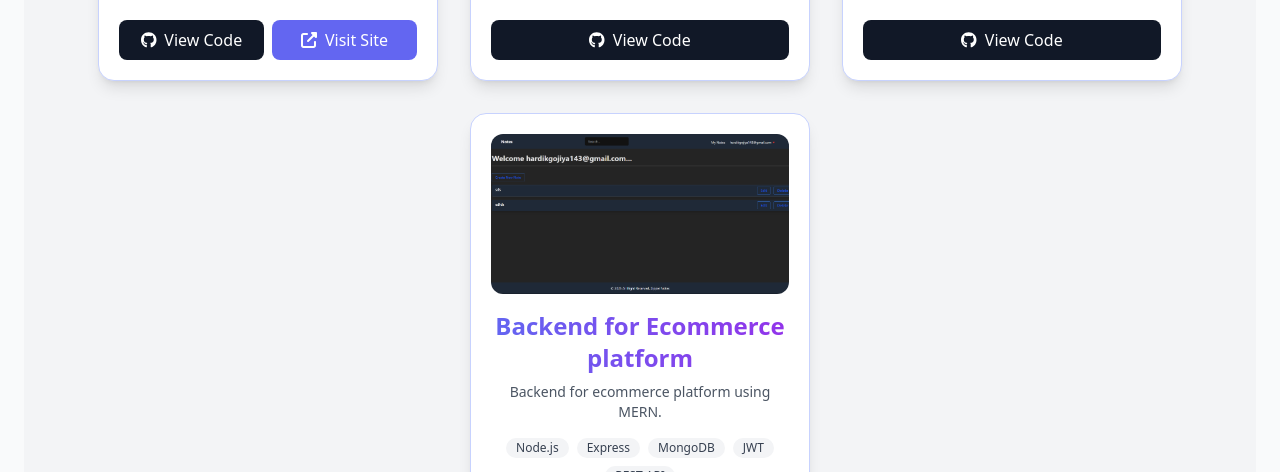
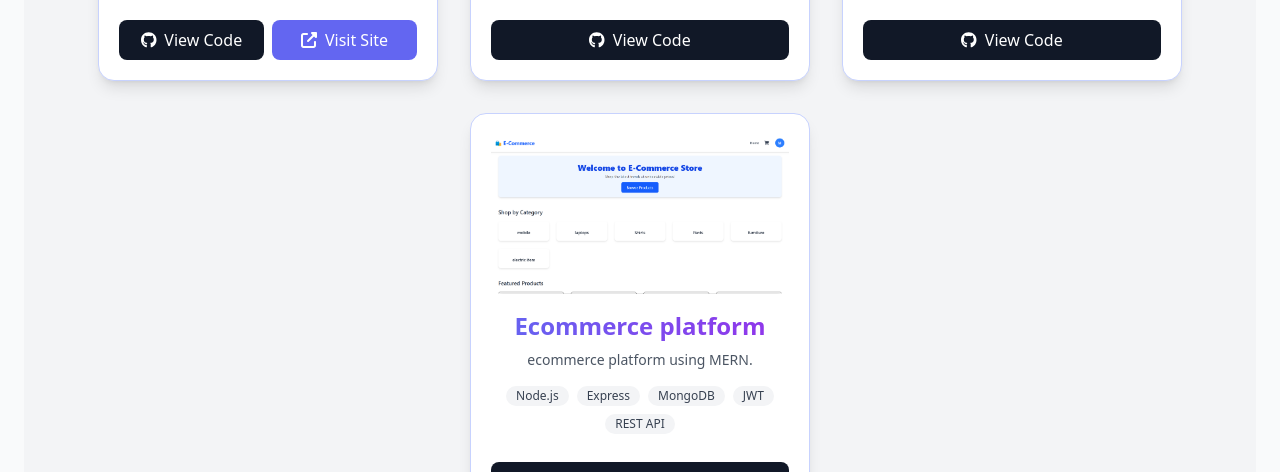
Before and after one commit to hardik-gojiya/hardik-gojiya, a React (Vite) app: page / in a window 1280 px wide. Shown: the part 2640-3112 px from the top of the page. Built offline with nearby package versions, Linux system fonts and the light colour scheme; the HTML template or start-up script is replaced by a standard one.

Commit message:
update project

```diff
--- a/src/Components/ProjectTemp.jsx
+++ b/src/Components/ProjectTemp.jsx
@@ -29,9 +29,9 @@ function ProjectTemp() {
       tech: ["MERN", "PDF-lib", "Sharp", "External APIs"],
     },
     {
-      title: "Backend for Ecommerce platform",
-      description: "Backend for ecommerce platform using MERN.",
-      image: "noteapp-mern.png",
+      title: "Ecommerce platform",
+      description: "ecommerce platform using MERN.",
+      image: "EcommerceProject.png",
       github: "https://github.com/hardik-gojiya/ECommerce",
       tech: ["Node.js", "Express", "MongoDB", "JWT", "REST API"],
     },
@@ -67,7 +67,9 @@ function ProjectTemp() {
               ))}
             </div>
 
-          <div className="mt-auto pt-4 flex gap-2 items-center"> {/* 🔥 mt-auto pushes to bottom */}
+            <div className="mt-auto pt-4 flex gap-2 items-center">
+              {" "}
+              {/* 🔥 mt-auto pushes to bottom */}
               <a
                 href={project.github}
                 target="_blank"
@@ -77,7 +79,6 @@ function ProjectTemp() {
                 <FontAwesomeIcon icon={faGithub} />
                 View Code
               </a>
-
               {project.deployurl && (
                 <a
                   href={project.deployurl}
```
Also changed, not shown: public/EcommerceProject.png (added). Lines whose indentation alone changed are shown as unchanged.
